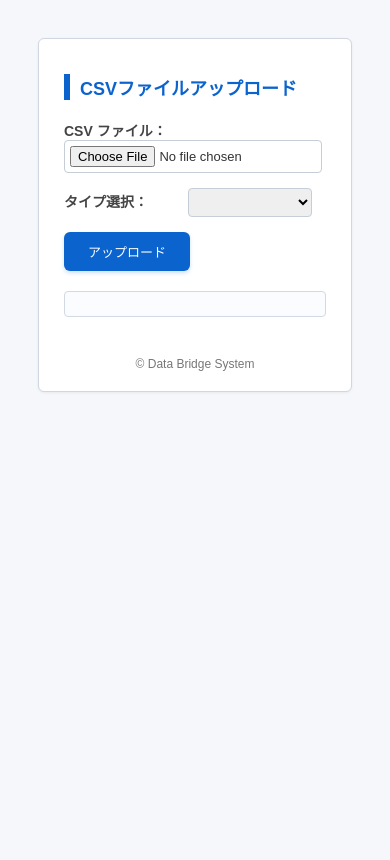
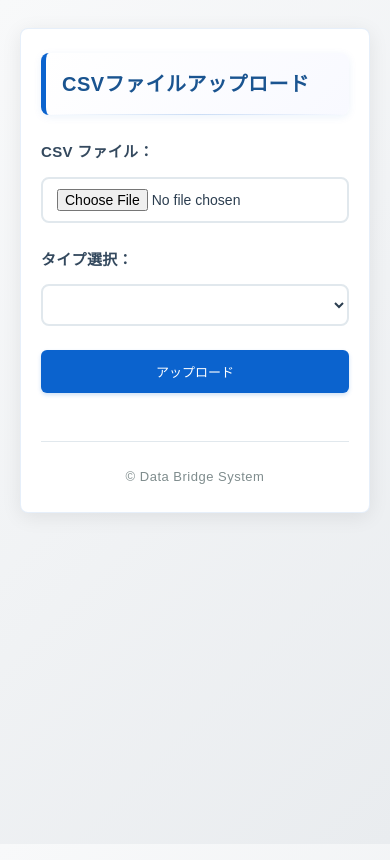
Before and after one commit to onesiteforpromotion81/DataBridge, a website: page frontend/index.html in a window 390 px wide. Drawn offline with Linux system fonts and the light colour scheme; no server answers.

Commit message:
Update: Updated UI

```diff
--- a/backend/controllers/csvController.js
+++ b/backend/controllers/csvController.js
@@ -543,7 +543,7 @@ export const uploadCSV = async (req, res) => {
       }
     }
 
-    res.json({ message: "CSV processed successfully", inserted: filteredData.length, tableName: table });
+    res.json({ message: "CSVの処理が正常に完了しました", inserted: filteredData.length, tableName: table });
 
   } catch (err) {
     console.error(err);
--- a/frontend/index.html
+++ b/frontend/index.html
@@ -1,50 +1,108 @@
 <!DOCTYPE html>
-<html>
+<html lang="ja">
 <head>
-  <title>Data Bridge</title>
+  <meta charset="UTF-8">
+  <meta name="viewport" content="width=device-width, initial-scale=1.0">
+  <title>Data Bridge - CSVファイルアップロード</title>
   <style>
+    * {
+      box-sizing: border-box;
+    }
+
     body {
-      font-family: "Hiragino Sans", "Yu Gothic", "Noto Sans JP", sans-serif;
-      background: #f5f7fa;
-      padding: 30px;
-      font-size: 14px;
-      color: #333;
+      font-family: "Hiragino Kaku Gothic ProN", "Hiragino Sans", "Yu Gothic Medium", "游ゴシック Medium", "YuGothic", "游ゴシック体", "Noto Sans JP", "メイリオ", Meiryo, sans-serif;
+      background: linear-gradient(135deg, #f8f9fa 0%, #e9ecef 100%);
+      background-attachment: fixed;
+      padding: 40px 20px;
+      font-size: 15px;
+      color: #2c3e50;
+      line-height: 1.7;
+      min-height: 100vh;
+      -webkit-font-smoothing: antialiased;
+      -moz-osx-font-smoothing: grayscale;
     }
 
     h2 {
-      font-size: 18px;
-      color: #0B63CE;
-      border-left: 6px solid #0B63CE;
-      padding-left: 10px;
-      margin-bottom: 20px;
+      font-size: 22px;
+      color: #1a5490;
+      border-left: 5px solid #0B63CE;
+      padding: 16px 20px;
+      margin: 0 0 28px 0;
+      background: linear-gradient(135deg, #ffffff 0%, #f8f9ff 100%);
+      border-radius: 8px;
+      font-weight: 600;
+      letter-spacing: 0.5px;
+      box-shadow: 0 2px 8px rgba(11, 99, 206, 0.08);
+      position: relative;
+    }
+
+    h2::after {
+      content: '';
+      position: absolute;
+      bottom: 0;
+      left: 0;
+      right: 0;
+      height: 1px;
+      background: linear-gradient(90deg, transparent, rgba(11, 99, 206, 0.2), transparent);
     }
 
     .container {
-      max-width: 620px;
-      background: white;
-      padding: 20px 25px;
-      border: 1px solid #d0d7e1;
-      border-radius: 6px;
-      box-shadow: 0 1px 3px rgba(0,0,0,0.06);
+      max-width: 680px;
+      margin: 0 auto;
+      background: #ffffff;
+      padding: 32px 36px;
+      border: 1px solid rgba(11, 99, 206, 0.1);
+      border-radius: 12px;
+      box-shadow: 0 4px 20px rgba(0, 0, 0, 0.08);
+      transition: box-shadow 0.3s ease;
+    }
+
+    .container:hover {
+      box-shadow: 0 6px 24px rgba(0, 0, 0, 0.12);
     }
 
     .form-row {
-      margin-bottom: 15px;
+      margin-bottom: 24px;
+      display: flex;
+      align-items: center;
+      gap: 16px;
     }
 
     label {
       display: inline-block;
-      width: 120px;
-      font-weight: bold;
-      color: #444;
+      min-width: 140px;
+      font-weight: 600;
+      color: #34495e;
+      font-size: 15px;
+      letter-spacing: 0.3px;
     }
 
     input[type="file"],
     select {
-      padding: 5px;
-      border: 1px solid #c5cdd7;
-      border-radius: 4px;
-      font-size: 13px;
+      flex: 1;
+      padding: 10px 14px;
+      border: 2px solid #e1e8ed;
+      border-radius: 8px;
+      font-size: 14px;
+      font-family: inherit;
+      background: #ffffff;
+      color: #2c3e50;
+      transition: all 0.2s ease;
+      cursor: pointer;
+    }
+
+    input[type="file"]:hover,
+    select:hover {
+      border-color: #0B63CE;
+      background: #f8f9ff;
+    }
+
+    input[type="file"]:focus,
+    select:focus {
+      outline: none;
+      border-color: #0B63CE;
+      box-shadow: 0 0 0 3px rgba(11, 99, 206, 0.1);
+      background: #ffffff;
     }
 
     button {
@@ -120,32 +178,120 @@
     }
 
     #result {
-      margin-top: 20px;
-      padding: 12px;
-      border: 1px solid #d3d9e3;
-      background: #fafcff;
+      margin-top: 24px;
+      padding: 18px 20px;
+      border: 2px solid #e1e8ed;
+      background: linear-gradient(135deg, #f8f9ff 0%, #ffffff 100%);
       white-space: pre-wrap;
-      border-radius: 4px;
+      border-radius: 8px;
+      font-size: 14px;
+      line-height: 1.8;
+      color: #2c3e50;
+      box-shadow: 0 2px 8px rgba(0, 0, 0, 0.04);
+      transition: all 0.3s ease;
+    }
+
+    #result:empty {
+      display: none;
     }
 
     #loader {
       display: none;
-      margin: 8px 0;
-      font-size: 13px;
-      color: #555;
+      margin: 12px 0;
+      font-size: 14px;
+      color: #5a6c7d;
+      text-align: center;
+      font-weight: 500;
+      letter-spacing: 0.5px;
     }
 
     progress {
       width: 100%;
-      margin-top: 10px;
-      height: 16px;
+      margin-top: 16px;
+      height: 8px;
+      border-radius: 4px;
+      overflow: hidden;
+      background: #e1e8ed;
+      border: none;
+    }
+
+    progress::-webkit-progress-bar {
+      background: #e1e8ed;
+      border-radius: 4px;
+    }
+
+    progress::-webkit-progress-value {
+      background: linear-gradient(90deg, #0B63CE 0%, #0a5bb8 100%);
+      border-radius: 4px;
+      transition: width 0.3s ease;
+    }
+
+    progress::-moz-progress-bar {
+      background: linear-gradient(90deg, #0B63CE 0%, #0a5bb8 100%);
+      border-radius: 4px;
     }
 
     footer {
-      margin-top: 40px;
-      font-size: 12px;
-      color: #777;
+      margin-top: 48px;
+      padding-top: 24px;
+      font-size: 13px;
+      color: #7f8c8d;
       text-align: center;
+      border-top: 1px solid #e1e8ed;
+      font-weight: 400;
+      letter-spacing: 0.5px;
+    }
+
+    /* Responsive Design */
+    @media (max-width: 768px) {
+      body {
+        padding: 20px 12px;
+        font-size: 14px;
+      }
+
+      .container {
+        padding: 24px 20px;
+        border-radius: 8px;
+      }
+
+      h2 {
+        font-size: 20px;
+        padding: 14px 16px;
+        margin-bottom: 24px;
+      }
+
+      .form-row {
+        flex-direction: column;
+        align-items: flex-start;
+        gap: 8px;
+      }
+
+      label {
+        min-width: auto;
+        width: 100%;
+        margin-bottom: 4px;
+      }
+
+      input[type="file"],
+      select {
+        width: 100%;
+      }
+
+      button {
+        width: 100%;
+        padding: 12px 24px;
+      }
+    }
+
+    /* Smooth scroll */
+    html {
+      scroll-behavior: smooth;
+    }
+
+    /* Selection color */
+    ::selection {
+      background: rgba(11, 99, 206, 0.2);
+      color: #1a5490;
     }
   </style>
 </head>
@@ -238,7 +384,9 @@
       submitBtn.textContent = "アップロード中...";
       progressBar.style.display = "block";
       progressBar.value = 0;
-      resultDiv.textContent = "アップロード中…";
+      resultDiv.textContent = "⏳ アップロード中…";
+      resultDiv.style.borderColor = "#e1e8ed";
+      resultDiv.style.background = "linear-gradient(135deg, #f8f9ff 0%, #ffffff 100%)";
 
       const formData = new FormData();
       formData.append("file", file);
@@ -257,26 +405,44 @@
         xhr.onload = () => {
           submitBtn.disabled = false;
           submitBtn.textContent = "アップロード";
+          progressBar.style.display = "none";
           if (xhr.status >= 200 && xhr.status < 300) {
             const json = JSON.parse(xhr.responseText);
             console.log("json: ", json);
-            resultDiv.textContent = `${json.message}。\n${json.inserted} 行が "${json.tableName}" テーブルに追加されました。`;
+            const inserted = json.inserted || 0;
+            const failed = json.failed || 0;
+            const skipped = json.skipped || 0;
+            let message = `✅ ${json.message}\n\n📊 処理結果：\n   • 追加: ${inserted} 行\n`;
+            if (failed > 0) message += `   • 失敗: ${failed} 行\n`;
+            if (skipped > 0) message += `   • スキップ: ${skipped} 行\n`;
+            message += `\n📋 テーブル: "${json.tableName}"`;
+            resultDiv.textContent = message;
+            resultDiv.style.borderColor = "#27ae60";
+            resultDiv.style.background = "linear-gradient(135deg, #f0fdf4 0%, #ffffff 100%)";
           } else {
-            resultDiv.textContent = "アップロード失敗：" + xhr.responseText;
+            resultDiv.textContent = `❌ アップロード失敗：\n${xhr.responseText}`;
+            resultDiv.style.borderColor = "#e74c3c";
+            resultDiv.style.background = "linear-gradient(135deg, #fef2f2 0%, #ffffff 100%)";
           }
         };
 
         xhr.onerror = () => {
-          resultDiv.textContent = "通信エラーが発生しました。";
+          resultDiv.textContent = "❌ 通信エラーが発生しました。\nネットワーク接続を確認してください。";
+          resultDiv.style.borderColor = "#e74c3c";
+          resultDiv.style.background = "linear-gradient(135deg, #fef2f2 0%, #ffffff 100%)";
           submitBtn.disabled = false;
           submitBtn.textContent = "アップロード";
+          progressBar.style.display = "none";
         };
 
         xhr.send(formData);
       } catch (err) {
-        resultDiv.textContent = "エラー：" + err.message;
+        resultDiv.textContent = `❌ エラー：\n${err.message}`;
+        resultDiv.style.borderColor = "#e74c3c";
+        resultDiv.style.background = "linear-gradient(135deg, #fef2f2 0%, #ffffff 100%)";
         submitBtn.disabled = false;
         submitBtn.textContent = "アップロード";
+        progressBar.style.display = "none";
       }
     });
   </script>
```
